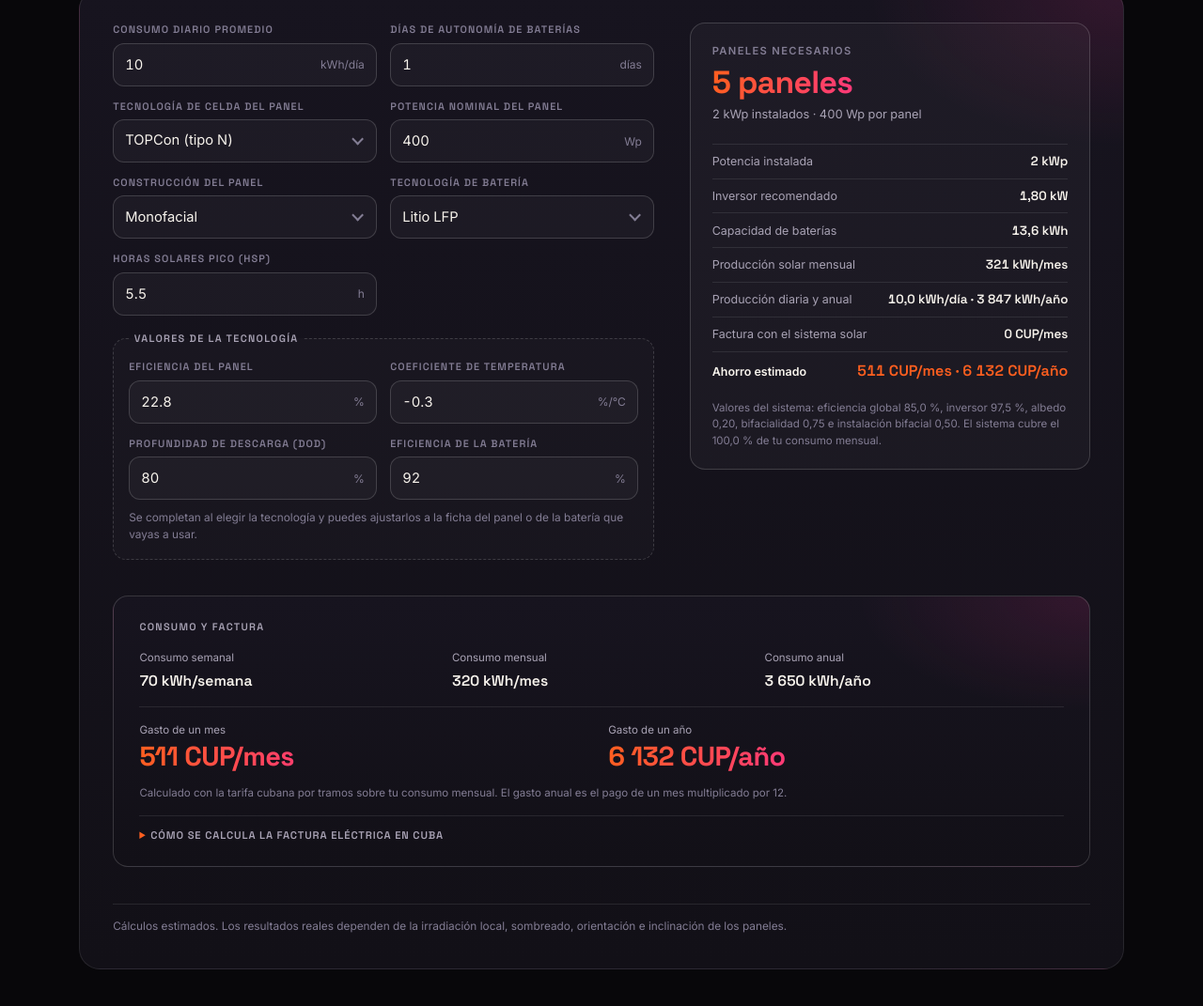
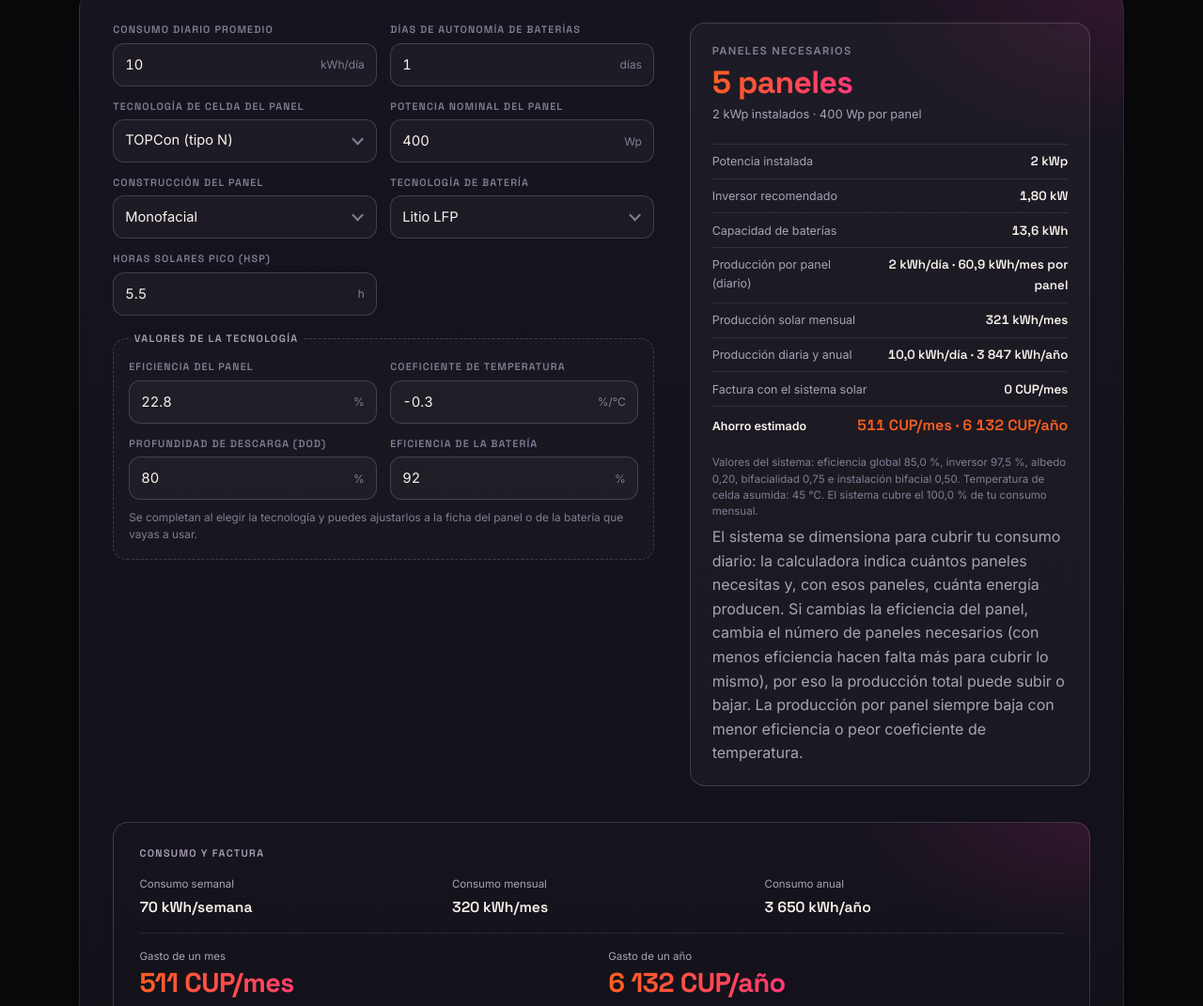
Before and after one commit to maicolalmaralestamayo/SolarTwin, a plain HTML site: page index.html in a window 1280 px wide. Shown: the part 5376-6447 px from the top of the page at 94% size. Drawn offline with Linux system fonts and the light colour scheme.

Commit message:
Añadir nota de dimensionado, producción por panel y documentar la temperatura de celda
Para que el usuario entienda por qué al bajar la eficiencia aparece más
paneles y más producción total:
- Se añade «Producción por panel (diario)» en la lista de resultados, que
  baja siempre con menor eficiencia o peor coeficiente de temperatura, lo
  que hace visible el efecto real del parámetro.
- Se escribe una nota («El sistema se dimensiona para cubrir tu consumo
  diario...») bajo el panel de resultados que explica que la calculadora
  indica cuántos paneles necesitas (no qué produce un array fijo), y que por
  eso la producción total puede subir o bajar al cambiar la eficiencia.
- En la línea de «Valores del sistema» se muestra ahora «Temperatura de
  celda asumida: 45 °C», que es el valor usado para la pérdida por
  temperatura, para que el parámetro de coeficiente de temperatura tenga
  contexto.

Además se amplía el comentario de CELL_TEMPERATURE_C en solar.js con
notas sobre cuándo podría cambiarse (techo ventilado, pátio, etc.).

El efecto de la eficiencia ya era correcto: con menos eficiencia hacen
falta más paneles y la producción total puede subir; lo que antes no
ochecía era que ese efecto no fuera visible porque no se mostraba la
producción por panel ni se explicaba el modelo de dimensionado.

Generated with Codebuff 🤖
Co-Authored-By: Codebuff <noreply@codebuff.com>

```diff
--- a/index.html
+++ b/index.html
@@ -1097,6 +1097,10 @@
                   <dd id="solar-battery-capacity">—</dd>
                 </div>
                 <div>
+                  <dt>Producción por panel (diario)</dt>
+                  <dd id="solar-production-per-panel">—</dd>
+                </div>
+                <div>
                   <dt>Producción solar mensual</dt>
                   <dd id="solar-production">—</dd>
                 </div>
@@ -1115,6 +1119,14 @@
               </dl>
 
               <p class="solar-system" id="solar-system">—</p>
+
+              <p class="solar-sizing-note">
+                El sistema se dimensiona para cubrir tu consumo diario: la calculadora indica cuántos paneles
+                necesitas y, con esos paneles, cuánta energía producen. Si cambias la eficiencia del panel,
+                cambia el número de paneles necesarios (con menos eficiencia hacen falta más para cubrir lo
+                mismo), por eso la producción total puede subir o bajar. La producción por panel siempre baja
+                con menor eficiencia o peor coeficiente de temperatura.
+              </p>
 
             </div>
 
--- a/main.js
+++ b/main.js
@@ -543,6 +543,7 @@ if (panelForm && panelResult) {
 /* ---------- Calculadora Solar (#calculadora) ---------- */
 
 const solarApi = window.SOLAR_CALC
+const { CELL_TEMPERATURE_C } = solarApi
 const solarForm = document.querySelector('#solar-form')
 const solarResult = document.querySelector('#solar-result')
 
@@ -583,8 +584,9 @@ if (solarApi && solarForm && solarResult) {
   const arrayEl = out('#solar-array')
   const inverterEl = out('#solar-inverter')
   const batteryEl = out('#solar-battery-capacity')
-  const productionEl = out('#solar-production')
-  const productionDetailEl = out('#solar-production-detail')
+      const productionEl = out('#solar-production')
+    const productionDetailEl = out('#solar-production-detail')
+    const productionPerPanelEl = out('#solar-production-per-panel')
   const consumptionWeeklyEl = out('#solar-consumption-weekly')
   const consumptionEl = out('#solar-consumption')
   const consumptionAnnualEl = out('#solar-consumption-annual')
@@ -723,6 +725,9 @@ if (solarApi && solarForm && solarResult) {
     inverterEl.textContent = `${formatNumber(result.inverterKw, 2)} kW`
     batteryEl.textContent = `${formatNumber(result.batteryKwh, 1)} kWh`
 
+    const perPanelDaily = result.production.daily / Math.max(1, result.panels)
+    productionPerPanelEl.textContent = `${formatNumber(perPanelDaily, 2)} kWh/día · ${formatNumber(perPanelDaily * 30.4, 1)} kWh/mes por panel`
+
     productionEl.textContent = `${formatNumber(result.production.monthly)} kWh/mes`
     productionDetailEl.textContent = `${formatNumber(result.production.daily, 1)} kWh/día · ${formatNumber(result.production.annual)} kWh/año`
     consumptionWeeklyEl.textContent = `${formatNumber(result.consumption.weekly)} kWh/semana`
@@ -739,6 +744,7 @@ if (solarApi && solarForm && solarResult) {
       `Valores del sistema: eficiencia global ${pct(derate)}, inversor ${pct(inverterEfficiency)}, ` +
       `albedo ${formatNumber(bifacial.albedo, 2)}, bifacialidad ${formatNumber(bifacial.bifaciality, 2)} ` +
       `e instalación bifacial ${formatNumber(bifacial.installFactor, 2)}. ` +
+      `Temperatura de celda asumida: ${CELL_TEMPERATURE_C} °C. ` +
       `El sistema cubre el ${pct(result.coverage)} de tu consumo mensual.`
   }
 
```
Also changed, not shown: solar.js (+9 -2 lines).
